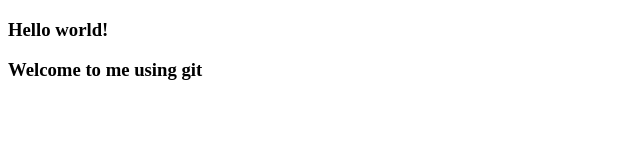
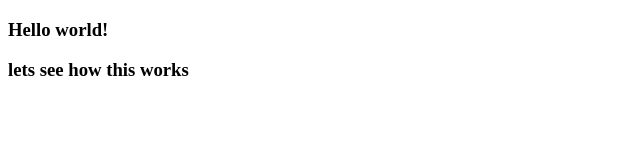
Before and after one commit to Dinocoppola/Web, a plain HTML site: page index.html in a window 1280 px wide. Shown: the full height of the page, 0-640 px from the left. Drawn offline with Linux system fonts and the light colour scheme.

Commit message:
Update index.html

```diff
--- a/index.html
+++ b/index.html
@@ -4,6 +4,7 @@
 	<h3>Hello world!</h3>
 </head>
 <body>
-<h3>Welcome to me using git</h3>
+<h3>lets see how this works
+</h3>
 </body>
 </html>
```
